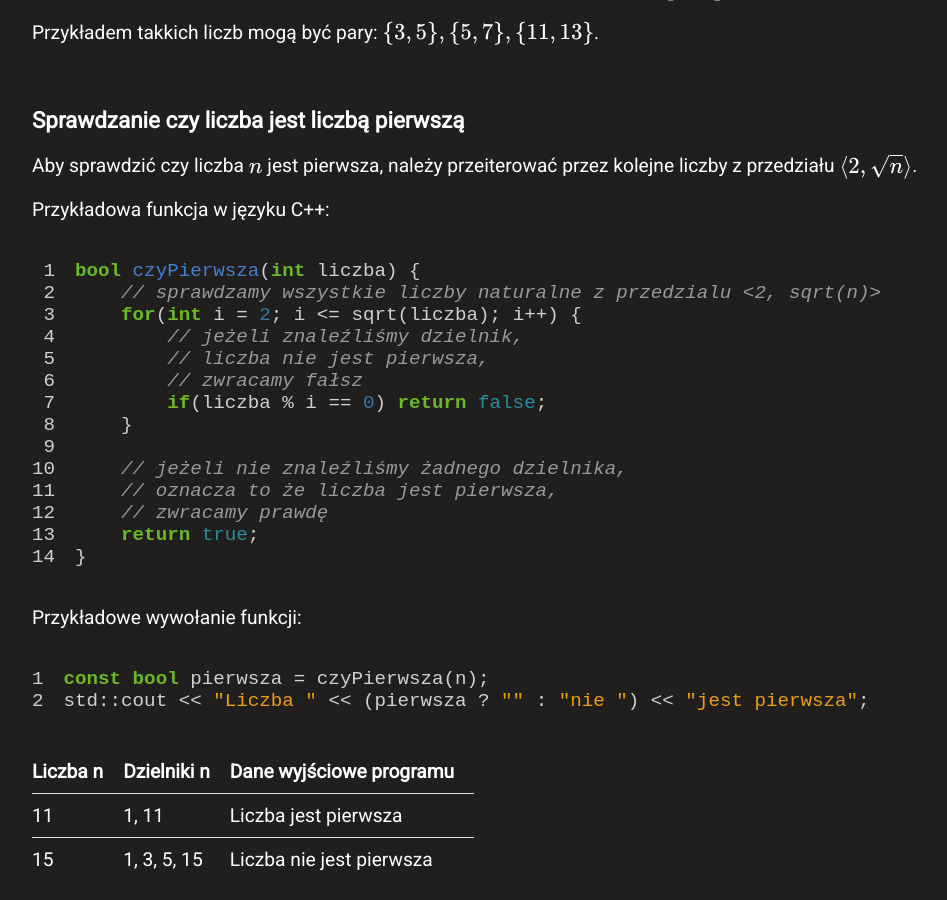
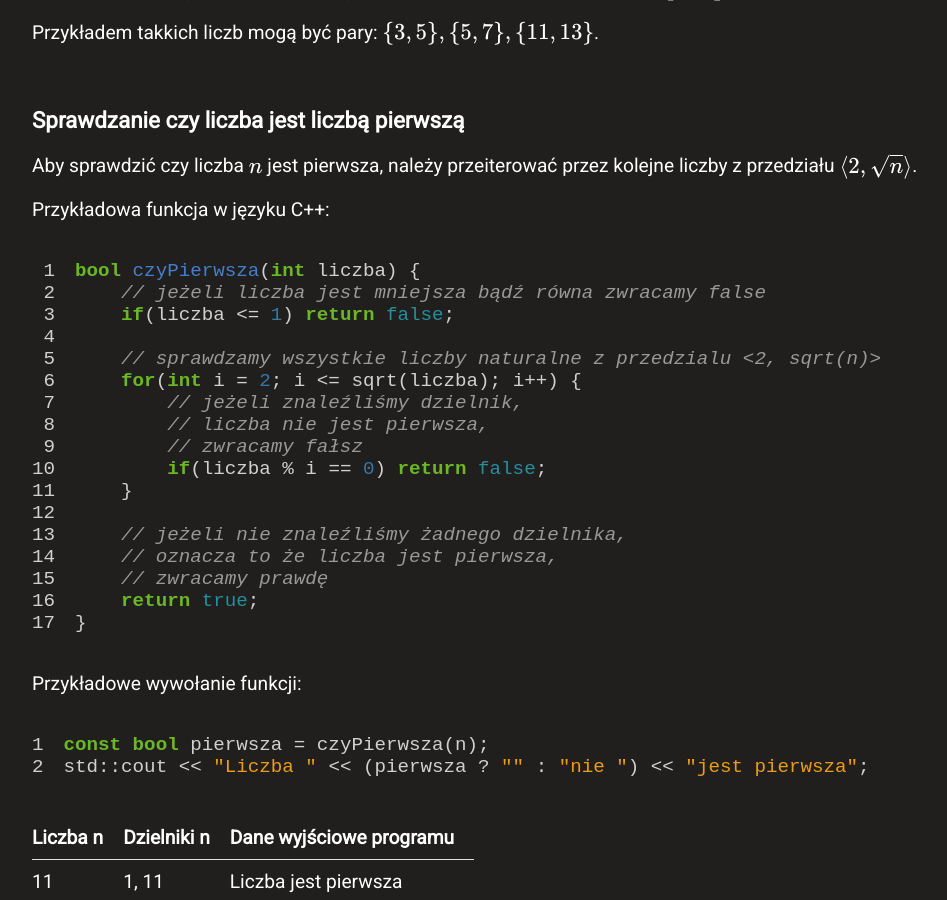
Before and after one commit to sszczep/Niezbednik-Maturzysty-Informatyka, a Jekyll site: the page built from _notes/algorytmy/liczby-pierwsze-sito-erastotenesa.md, in a window 1280 px wide and 900 px high, scrolled down 302 px. Shown: the whole window, without its empty margins (108-1055 px from the left). Built offline with Jekyll 4.4.1, drawn with Linux system fonts in a browser that asks for light colours; formulas are drawn with MathJax 3.

Commit message:
Add missing condition in "Liczby pierwsze - sito Erastotenesa" note

```diff
--- a/_notes/algorytmy/liczby-pierwsze-sito-erastotenesa.md
+++ b/_notes/algorytmy/liczby-pierwsze-sito-erastotenesa.md
@@ -23,6 +23,9 @@ Przykładowa funkcja w języku C++:
 
 {% highlight cpp linenos %}
 bool czyPierwsza(int liczba) {
+	// jeżeli liczba jest mniejsza bądź równa zwracamy false
+	if(liczba <= 1) return false;
+
 	// sprawdzamy wszystkie liczby naturalne z przedzialu <2, sqrt(n)>
 	for(int i = 2; i <= sqrt(liczba); i++) {
 		// jeżeli znaleźliśmy dzielnik,
```
